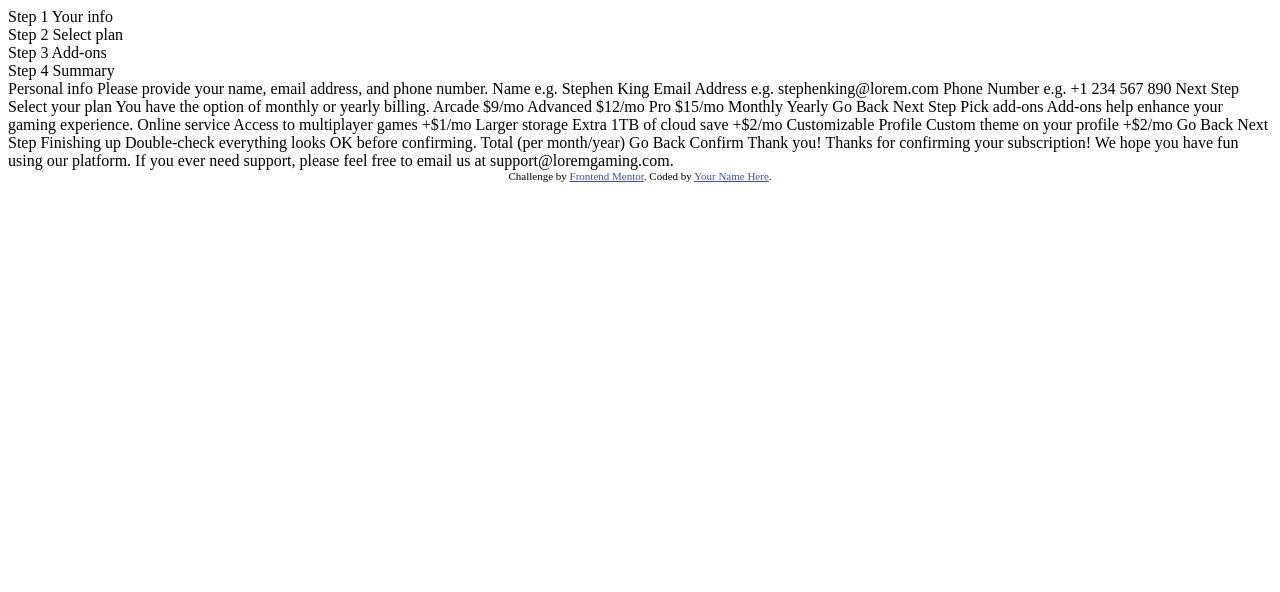
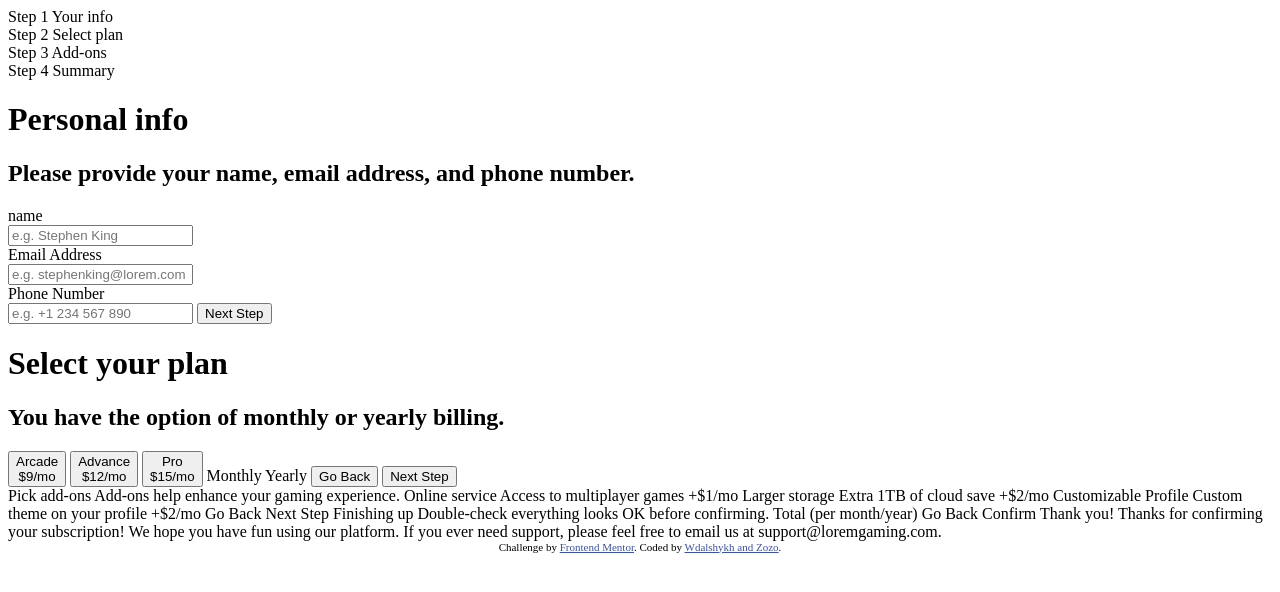
Before and after one commit to Wdalshy5/Frontend-monitor-project, a plain HTML site: page index.html in a window 1280 px wide. Drawn offline with Linux system fonts and the light colour scheme.

Commit message:
Update index.html

```diff
--- a/index.html
+++ b/index.html
@@ -33,43 +33,58 @@
   <!-- Sidebar end -->
 
   <!-- Step 1 start -->
+ <form class="forms first-step">
+   <h1 class="form-title">Personal info</h1>
+   <h2>Please provide your name, email address, and phone number.</h2>
 
-  Personal info
-  Please provide your name, email address, and phone number.
+   <div>name</div>
+   <input type="name" placeholder="e.g. Stephen King"/>
+   <div>Email Address</div>
+   <input type="email" placeholder="e.g. stephenking@lorem.com"/>
+   <div>Phone Number</div>
+   <input type="number" placeholder="e.g. +1 234 567 890"/>
 
-  Name
-  e.g. Stephen King
-
-  Email Address
-  e.g. stephenking@lorem.com
-
-  Phone Number
-  e.g. +1 234 567 890
-
-  Next Step
-
+   <button>Next Step</button>
+</form>
   <!-- Step 1 end -->
 
   <!-- Step 2 start -->
+  <form class="forms second-step">
+  <h1 class="form-title">Select your plan</h1>
+  <h2> You have the option of monthly or yearly billing.</h2>
+  <button>
+    <div class="plan-logo-1"></div>
+    <span>
+      <div>Arcade</div>
+      <div>$9/mo</div>
+    </div>
+  </button>
 
-  Select your plan
-  You have the option of monthly or yearly billing.
 
-  Arcade
-  $9/mo
+  <button>
+    <div class="plan-logo-2"></div>
+    <span>
+      <div>Advance</div>
+      <div>$12/mo</div>
+    </div>
+  </button>
 
-  Advanced
-  $12/mo
 
-  Pro
-  $15/mo
+  <button>
+    <div class="plan-logo-3"></div>
+    <span>
+      <div>Pro</div>
+      <div>$15/mo</div>
+    </div>
+  </button>
 
   Monthly
+    <! toggle button here >
   Yearly
 
-  Go Back
-  Next Step
-
+    <button>Go Back</button>
+    <button>Next Step</button>
+</form>
   <!-- Step 2 end -->
 
   <!-- Step 3 start -->
@@ -120,7 +135,7 @@
 
   <div class="attribution">
     Challenge by <a href="https://www.frontendmentor.io?ref=challenge" target="_blank">Frontend Mentor</a>.
-    Coded by <a href="#">Your Name Here</a>.
+    Coded by <a href="#">Wdalshykh and Zozo</a>.
   </div>
 </body>
 </html>
```
